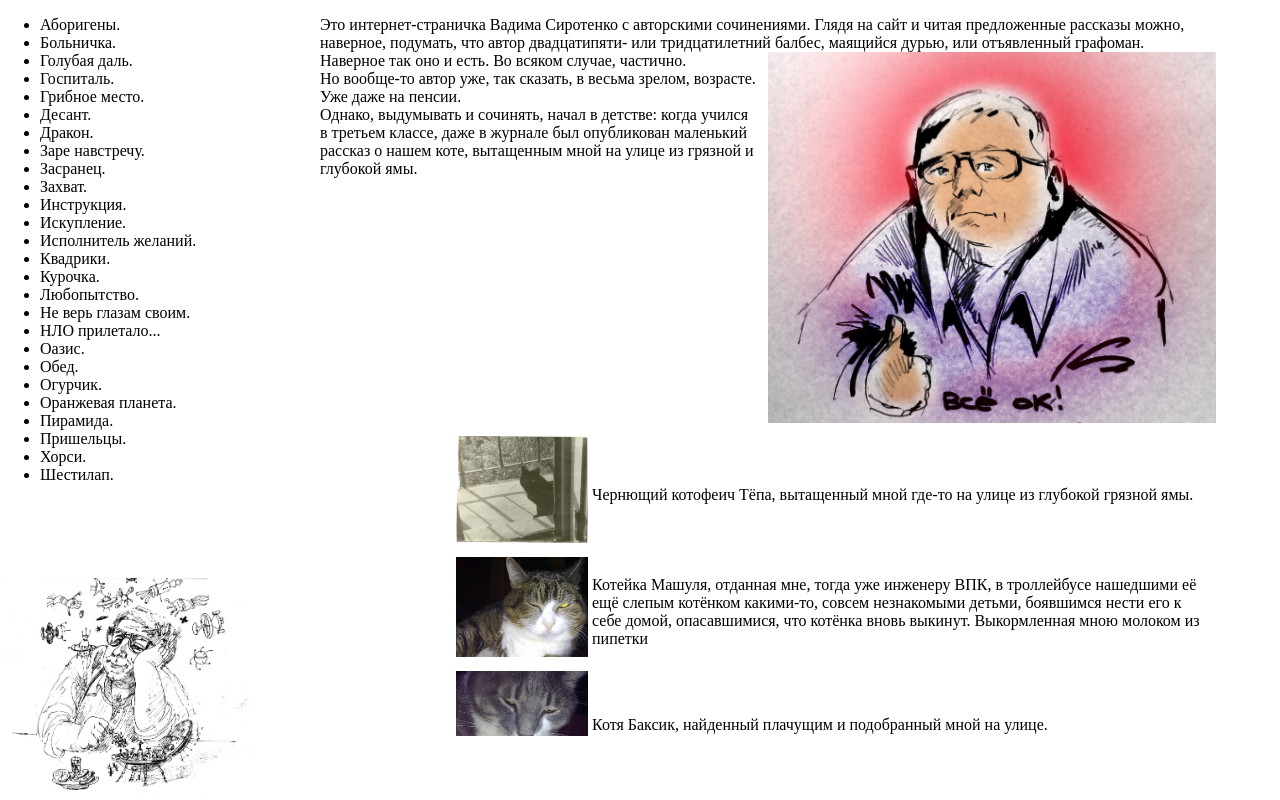
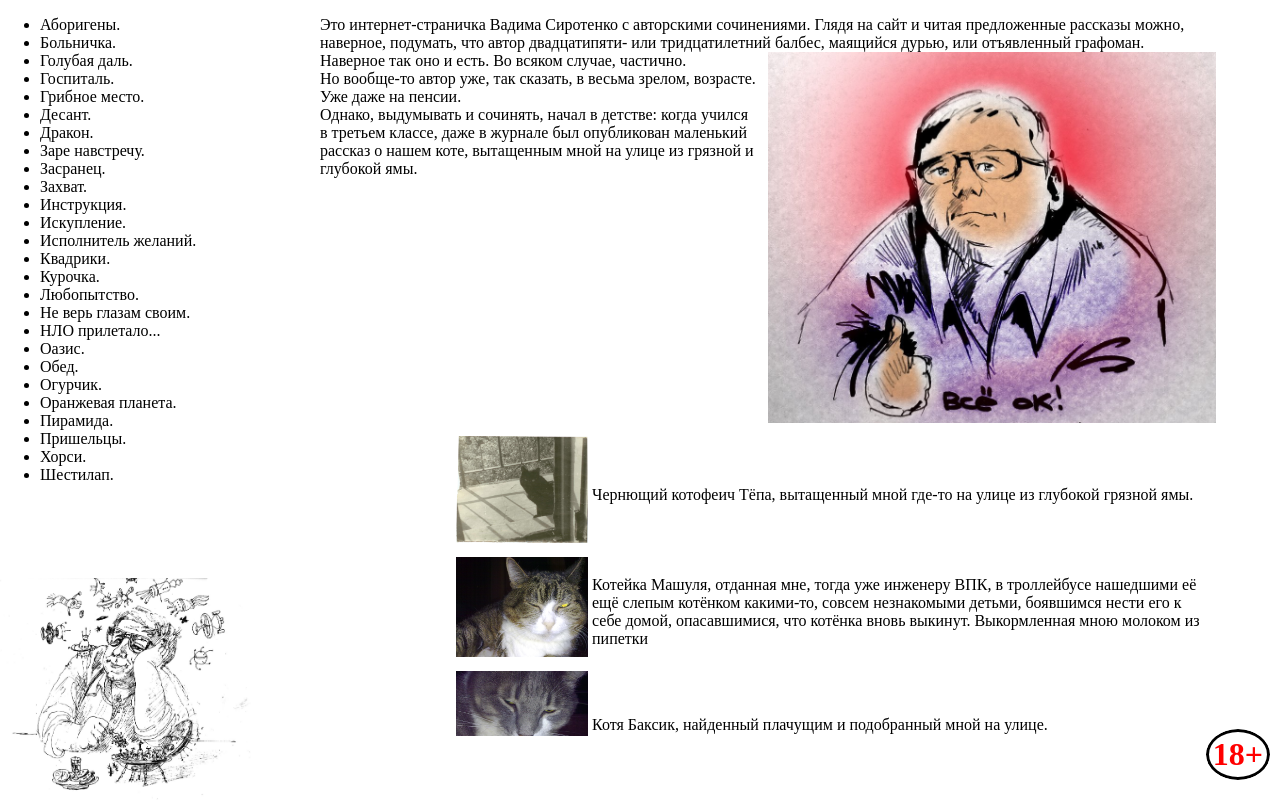
Before and after one commit to vadim-sirotenko/vadim-sirotenko.github.io, a plain HTML site: page index.html in a window 1280 px wide. Drawn offline with Linux system fonts and the light colour scheme.

Commit message:
Update index.html

```diff
--- a/index.html
+++ b/index.html
@@ -155,6 +155,7 @@ function showStory(indx){
 </tr>
 </table>
 </div>
+<span class="reader_age"  title="В тексте рассказов встречается обсценная лексика (матершинка&#9786;)">18+</span>
 </body>
 <script>
 showContents();
```
